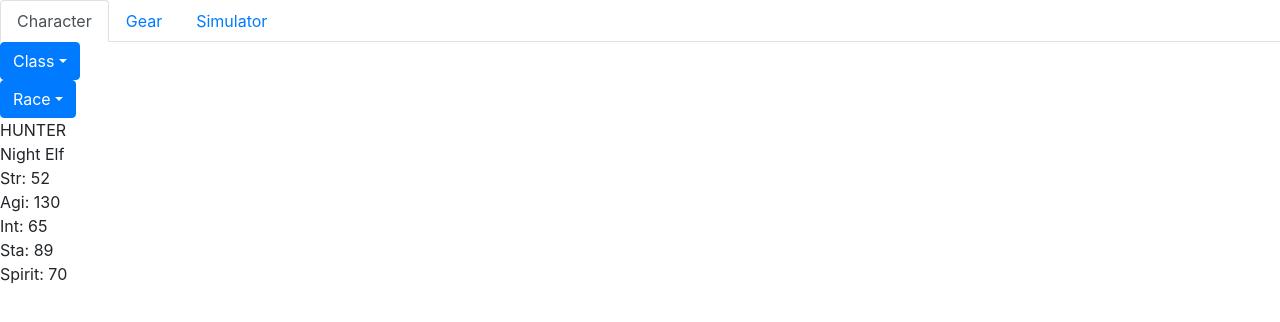
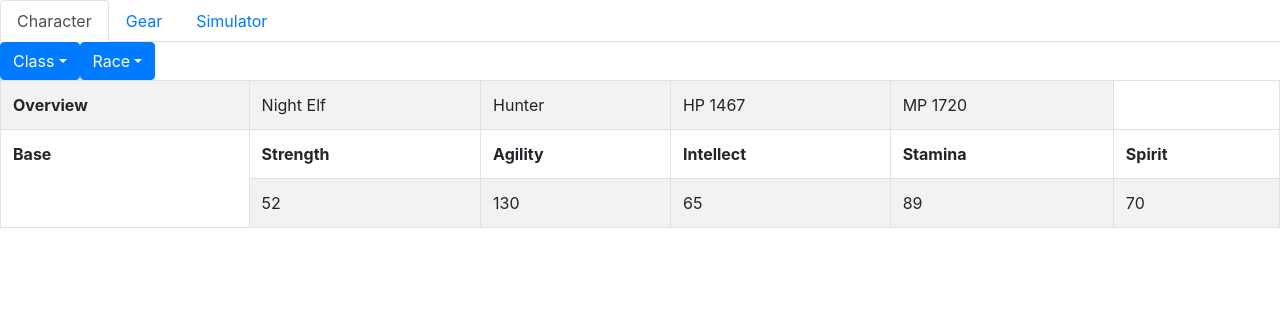
Before and after one commit to DeonPoncini/wowsim, a React (Create React App) app: page / in a window 1280 px wide. Shown: the top 322 px of the page. Built offline with nearby package versions, Linux system fonts and the light colour scheme.

Commit message:
Start of character page
We need to sum up the gear now

```diff
--- a/src/Character.js
+++ b/src/Character.js
@@ -1,5 +1,5 @@
 import React, { Component } from 'react';
-import { Dropdown } from 'react-bootstrap';
+import { ButtonToolbar, Dropdown, DropdownButton, Table } from 'react-bootstrap';
 import * as gear from './gear/gear.js';
 
 const clazz = {
@@ -130,20 +130,38 @@ class Character extends Component {
         super(props);
 
         this.state = {
-            clazz: "HUNTER",
+            clazz: "Hunter",
             race: "Night Elf",
-            health: 0,
-            mana: 0,
             stats: gear.NoneItem,
         };
     }
 
     onClassSelect = (key, e) =>  {
         console.log(key);
-        this.setState({clazz: key,
+        this.setState({clazz: clazz[key],
         race: class_to_race.get(clazz[key])[0]});
     }
     onRaceSelect = (key, e) =>  { this.setState({race: key}); }
+
+    calculateHealth = () => {
+        let hp = base_health.get(this.state.clazz);
+        return (
+            <div>HP {hp}</div>
+        );
+    }
+
+    calculateMana = () => {
+        if (this.state.clazz === clazz.ROGUE) {
+            return (<div>ENERGY 100</div>);
+        }
+        if (this.state.clazz === clazz.WARRIOR) {
+            return (<div>RAGE 0</div>);
+        }
+        let mp = base_mana.get(this.state.clazz);
+        return (
+            <div>MP {mp}</div>
+        );
+    }
 
     render() {
         // get the classes
@@ -160,7 +178,8 @@ class Character extends Component {
         }
         // get the races
         let races = [];
-        let mapped_races = class_to_race.get(clazz[this.state.clazz]);
+        console.log(this.state.clazz);
+        let mapped_races = class_to_race.get(this.state.clazz);
         for (let i = 0; i < mapped_races.length; i++) {
             races.push(
                 <Dropdown.Item
@@ -172,32 +191,43 @@ class Character extends Component {
             );
         }
         // get the base stats for that combination
-        let base = base_stats.get(clazz[this.state.clazz]).get(this.state.race);
+        let base = base_stats.get(this.state.clazz).get(this.state.race);
         return(
             <div className="Character">
-            <Dropdown>
-                <Dropdown.Toggle variant="primary" id="dropdown-class">
-                    Class
-                </Dropdown.Toggle>
-                <Dropdown.Menu>
-                    {classes}
-                </Dropdown.Menu>
-            </Dropdown>
-            <Dropdown>
-                <Dropdown.Toggle variant="primary" id="dropdown-race">
-                    Race
-                </Dropdown.Toggle>
-                <Dropdown.Menu>
-                    {races}
-                </Dropdown.Menu>
-            </Dropdown>
-            <div>{this.state.clazz}</div>
-            <div>{this.state.race}</div>
-            <div>Str: {base.strength}</div>
-            <div>Agi: {base.agility}</div>
-            <div>Int: {base.intellect}</div>
-            <div>Sta: {base.stamina}</div>
-            <div>Spirit: {base.spirit}</div>
+            <ButtonToolbar>
+            <DropdownButton title="Class" variant="primary" key="class">
+                {classes}
+            </DropdownButton>
+            <DropdownButton title="Race" variant="primary" key="race">
+                {races}
+            </DropdownButton>
+            </ButtonToolbar>
+            <Table striped bordered hover>
+            <tbody>
+                <tr>
+                    <th>Overview</th>
+                    <td>{this.state.race}</td>
+                    <td>{this.state.clazz}</td>
+                    <td>{this.calculateHealth()}</td>
+                    <td>{this.calculateMana()}</td>
+                </tr>
+                <tr>
+                    <th rowSpan="2">Base</th>
+                    <th>Strength</th>
+                    <th>Agility</th>
+                    <th>Intellect</th>
+                    <th>Stamina</th>
+                    <th>Spirit</th>
+                </tr>
+                <tr>
+                    <td>{base.strength}</td>
+                    <td>{base.agility}</td>
+                    <td>{base.intellect}</td>
+                    <td>{base.stamina}</td>
+                    <td>{base.spirit}</td>
+                </tr>
+            </tbody>
+            </Table>
             </div>
         );
     }
```
